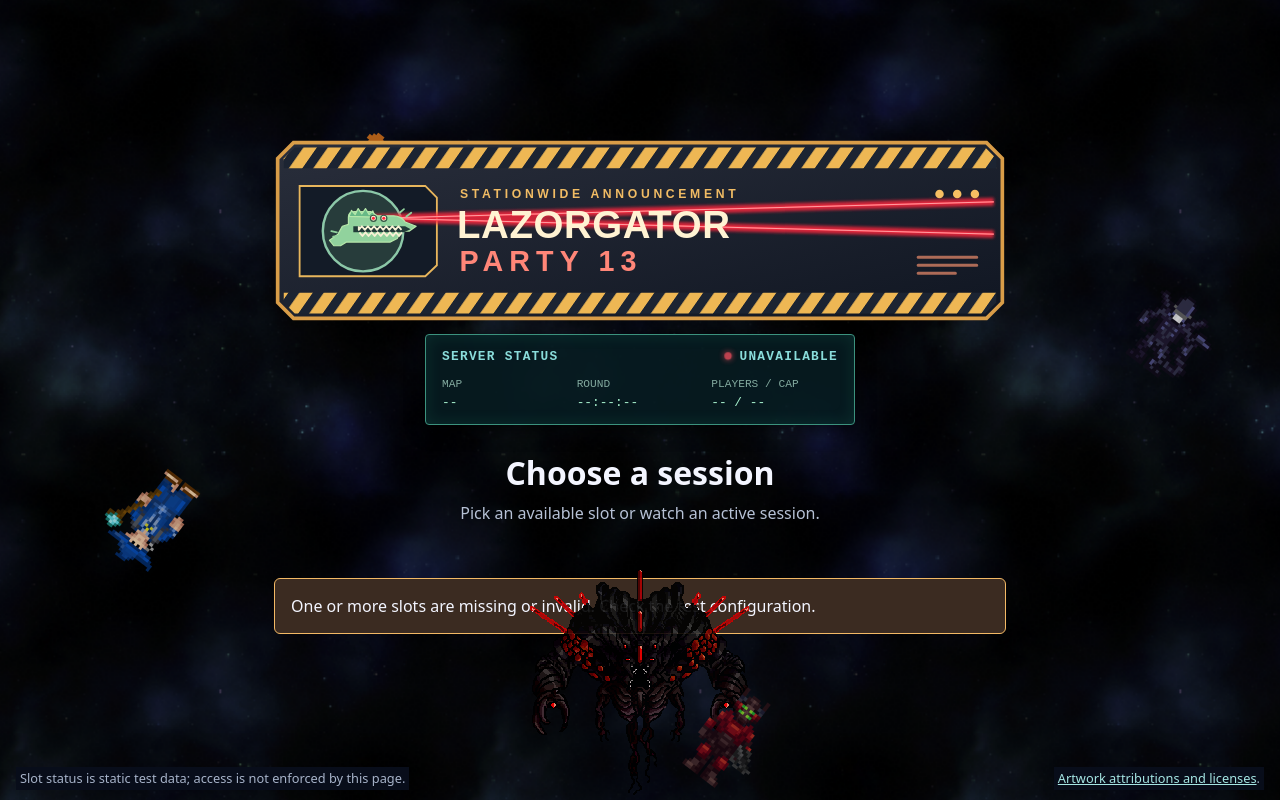
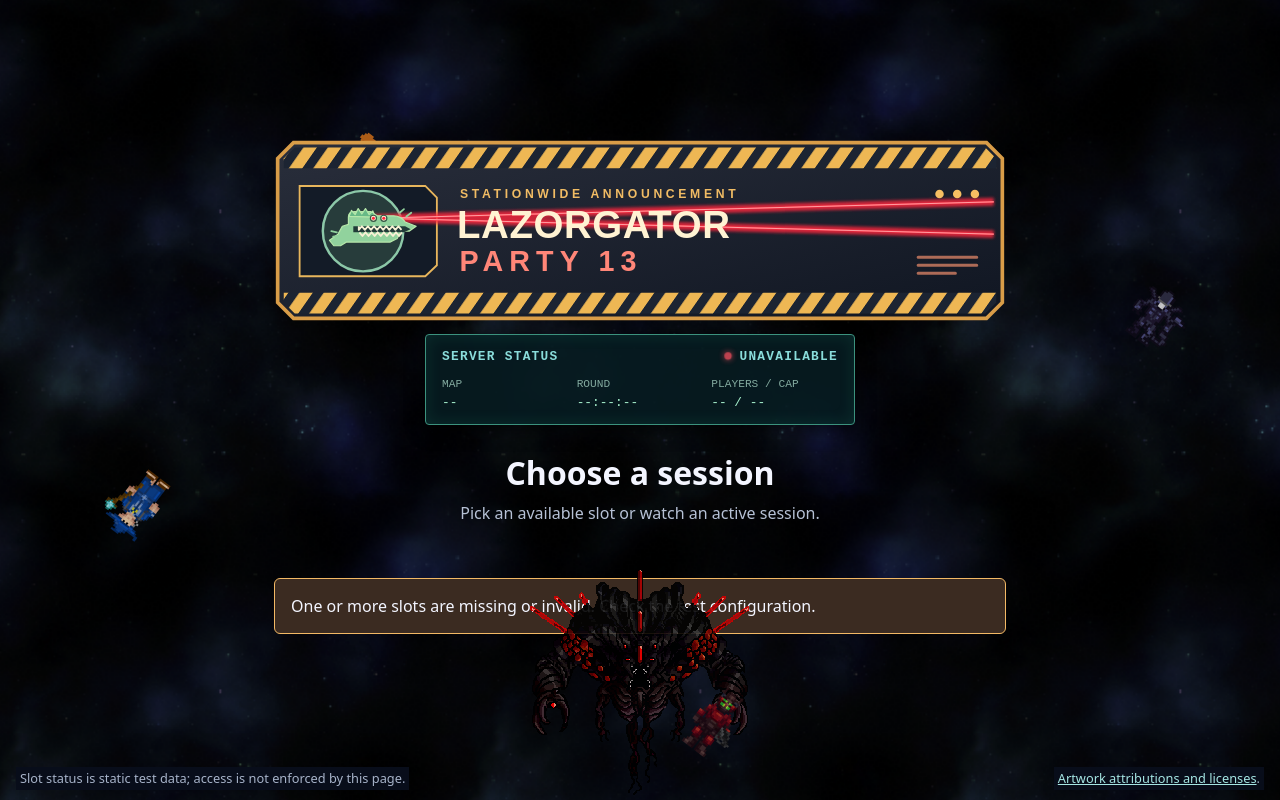
Before and after one commit to flashdim/tgstation-gateway, a plain HTML site: page landing/index.html in a window 1280 px wide. Drawn offline with Linux system fonts and the light colour scheme; no server answers; a script that the page names is missing.

Commit message:
Scale all floating sprites to the same height
Co-authored-by: copilot-swe-agent[bot] <198982749+Copilot@users.noreply.github.com>

```diff
--- a/landing/style.css
+++ b/landing/style.css
@@ -27,14 +27,14 @@ body {
 }
 
 .character-layer { position: fixed; inset: 0; z-index: 1; pointer-events: none; }
-.character { position: absolute; top: 0; left: 0; width: clamp(52px, 8vw, 100px); animation: drift 96s linear infinite; }
-.clown { width: 70px; animation-delay: 0s; }
+.character { position: absolute; top: 0; left: 0; animation: drift 96s linear infinite; }
+.clown { animation-delay: 0s; }
 .alien { animation-delay: -24s; }
 .operative { animation-delay: -48s; }
 .wizard { animation: wizard-drift 96s linear -72s infinite; }
 .character-button { display: block; width: 100%; padding: 0; border: 0; background: transparent; cursor: pointer; pointer-events: auto; }
 .character-button:focus-visible { outline: 2px solid #b6dbea; outline-offset: 3px; }
-.character-button img { display: block; width: 100%; height: auto; image-rendering: pixelated; opacity: .8; animation: character-spin 96s linear infinite; }
+.character-button img { display: block; height: clamp(52px, 8vw, 70px); width: auto; image-rendering: pixelated; opacity: .8; animation: character-spin 96s linear infinite; }
 .clown .character-button img { opacity: .7; }
 .wizard .character-button img { animation: wizard-spin 96s linear -72s infinite; }
 .speech-bubble { position: absolute; bottom: 100%; left: 0; width: max-content; max-width: min(190px, 80vw); padding: 8px; border-radius: 8px; background: #fff; color: #141629; font-size: .75rem; font-weight: 800; pointer-events: none; }
```
Also changed, not shown: 1 other file.
